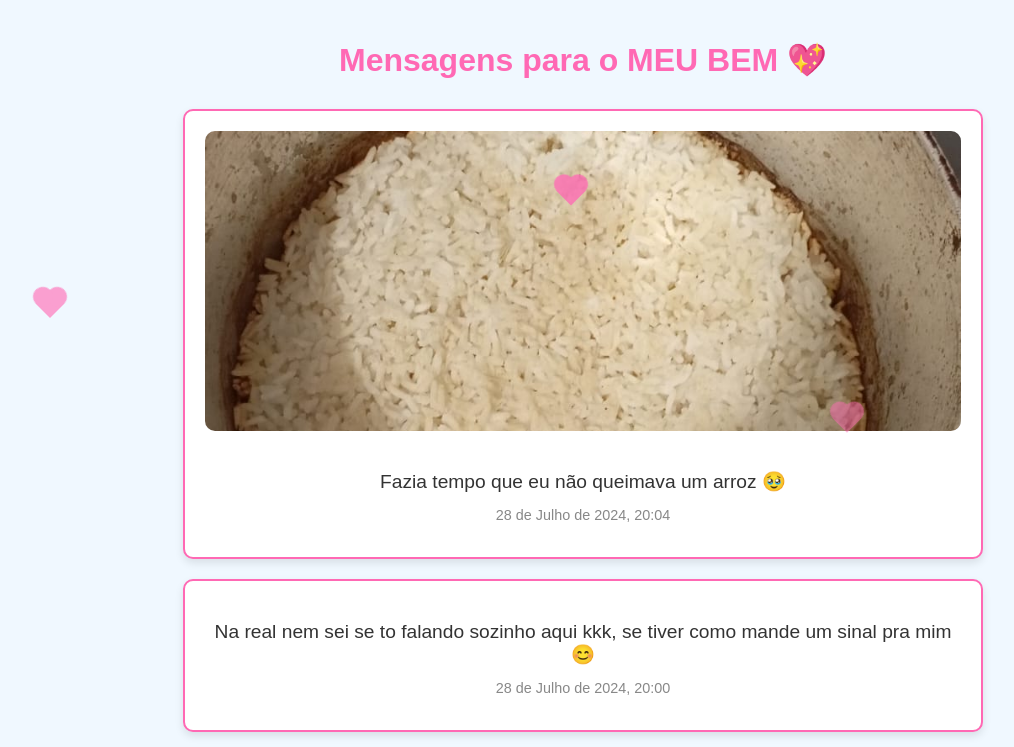
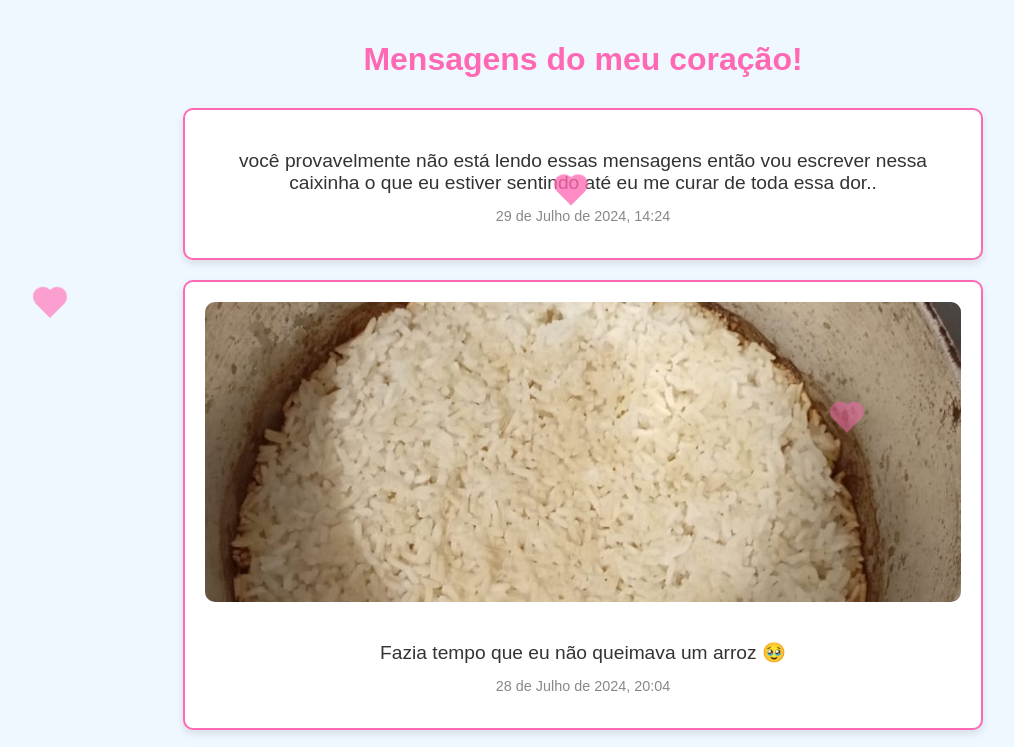
Before and after one commit to rafaeel1406/messages-for-my-dear, a website: page index.html in a window 1280 px wide. Shown: the top 747 px of the page, without its empty margins (57-1071 px from the left). Drawn offline with Linux system fonts and the light colour scheme.

Commit message:
nova mensagem

```diff
--- a/index.html
+++ b/index.html
@@ -11,7 +11,14 @@
 
 <body>
     <div class="container">
-        <h1>Mensagens para o MEU BEM 💖</h1>
+
+        <h1>Mensagens do meu coração!</h1>
+        <div class="card">
+            <p class="message">você provavelmente não está lendo essas mensagens então vou escrever nessa caixinha o que
+                eu estiver sentindo até eu me curar de toda essa dor..
+            </p>
+            <p class="datetime">29 de Julho de 2024, 14:24</p>
+        </div>
         <div class="card">
             <img src="./assets/Imagem do WhatsApp de 2024-07-28 à(s) 21.00.49_73fc940f.jpg" alt="Imagem especial"
                 class="message-image">
```
